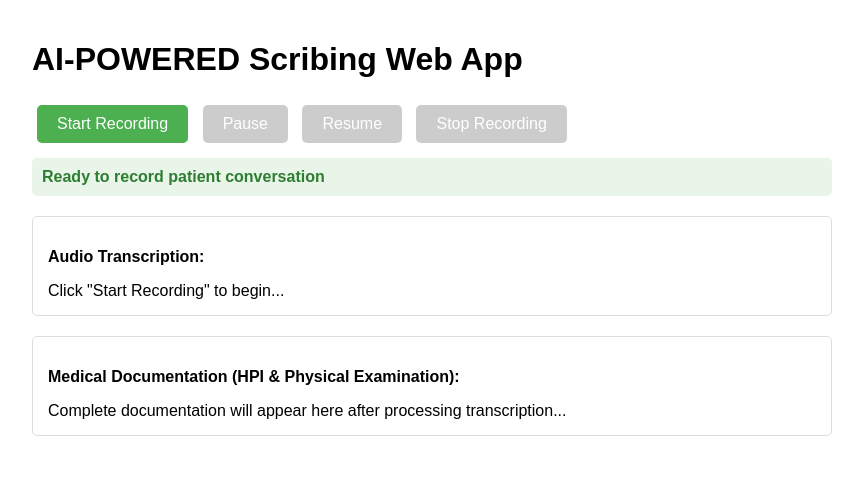
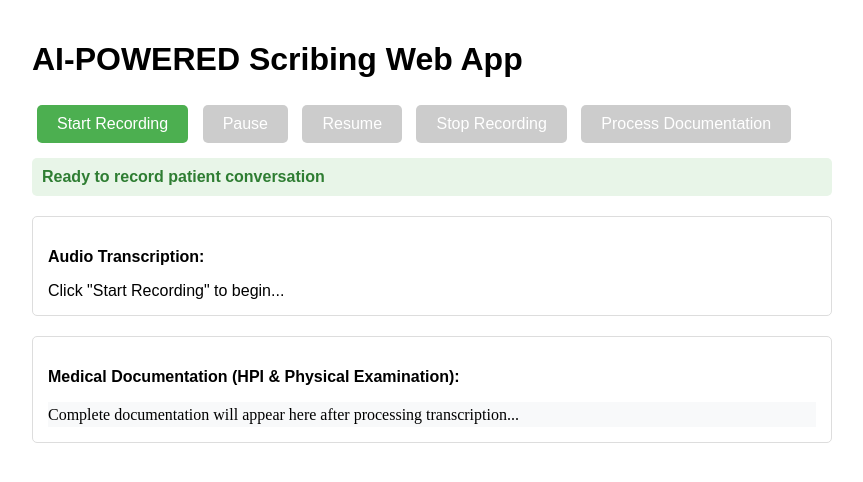
Before and after one commit to Kire117/AI-Powered-Scribing-Web-App, a Flask app: page / in a window 1280 px wide. Shown: the top 482 px of the page, without its empty margins (208-1071 px from the left). Run offline with Flask 3, Linux system fonts and the light colour scheme.

Commit message:
update pause button feature for prod

```diff
--- a/App.py
+++ b/App.py
@@ -1,4 +1,3 @@
-# app.py - Optimized version for long audio processing
 from flask import Flask, render_template, request, jsonify
 import speech_recognition as sr
 import os
@@ -17,7 +16,6 @@
 from threading import Thread
 import queue
 import time
-
 
 # Configure logging
 logging.basicConfig(level=logging.INFO)
@@ -310,10 +308,6 @@
         logger.error("ffmpeg conversion timed out")
         return False
 
-
-
-
-
 def process_audio_with_fallback(audio_file_path):
     """
     Process audio with multiple fallback strategies, optimized for long audio.
@@ -360,8 +354,6 @@
 @app.route('/process_audio', methods=['POST'])
 def process_audio():
     """Process uploaded audio file and return transcript and summary"""
-
-
     logger.info("Processing audio request received")
 
     try:
@@ -405,9 +397,7 @@
         if len(transcript.strip()) < 10:
             return jsonify({"error": "Transcription too short. Please speak more clearly or record longer audio."}), 400
 
-
         # Analyze transcript
-
         try:
             template_analysis = template_mapper.analyze_transcript(transcript)
             logger.info(f"Template Analysis: {template_analysis}")
@@ -418,7 +408,6 @@
                 'confidence': 0.5,
                 'template_text': 'GENERAL:\nVital signs stable.\nExamination findings documented.'
             }
-
 
         # Generate clinical summary
         try:
@@ -436,7 +425,6 @@
             }
         })
 
-
     except Exception as e:
         logger.error(f"Unexpected error: {str(e)}")
         return jsonify({"error": f"Unexpected error: {str(e)}"}), 500
@@ -444,14 +432,12 @@
     finally:
         # Clean up temporary files
         try:
-            if os.path.exists(temp_file_path):
+            if 'temp_file_path' in locals() and os.path.exists(temp_file_path):
                 os.unlink(temp_file_path)
-            if os.path.exists(converted_path):
+            if 'converted_path' in locals() and os.path.exists(converted_path):
                 os.unlink(converted_path)
         except Exception as cleanup_error:
             logger.warning(f"Failed to clean up temp files: {cleanup_error}")
-
-
 
 
 def clean_ai_response(text):
--- a/templates/index.html
+++ b/templates/index.html
@@ -1,5 +1,5 @@
 <!DOCTYPE html>
-<html lang="es">
+<html lang="en">
 <head>
     <meta charset="UTF-8">
     <title>AI Scribe App</title>
@@ -17,14 +17,14 @@
             border: none;
             border-radius: 5px;
             cursor: pointer;
-
             color: white;
         }
         #startBtn { background-color: #4CAF50; }
         #stopBtn { background-color: #f44336; }
         #pauseBtn { background-color: #ff9800; }
         #resumeBtn { background-color: #2196F3; }
-        #startBtn:disabled, #stopBtn:disabled, #pauseBtn:disabled, #resumeBtn:disabled {
+        #processBtn { background-color: #9C27B0; }
+        #startBtn:disabled, #stopBtn:disabled, #pauseBtn:disabled, #resumeBtn:disabled, #processBtn:disabled {
             background-color: #cccccc;
             cursor: not-allowed;
         }
@@ -37,6 +37,7 @@
         .status.ready { background-color: #e8f5e8; color: #2e7d32; }
         .status.recording { background-color: #fff3cd; color: #856404; }
         .status.paused { background-color: #e3f2fd; color: #0d47a1; }
+        .status.processing { background-color: #f3e5f5; color: #4a148c; }
         .status.error { background-color: #ffebee; color: #c62828; }
         .result-section {
             margin-top: 20px;
@@ -61,6 +62,7 @@
         <button id="pauseBtn" disabled>Pause</button>
         <button id="resumeBtn" disabled>Resume</button>
         <button id="stopBtn" disabled>Stop Recording</button>
+        <button id="processBtn" disabled>Process Documentation</button>
     </div>
 
     <div id="status" class="status ready">Ready to record patient conversation</div>
@@ -72,19 +74,20 @@
 
     <div class="result-section">
         <p><strong>Medical Documentation (HPI & Physical Examination):</strong></p>
-        <div id="result">Complete documentation will appear here after processing transcription...</div>
+        <div id="result" class="clinical-report">Complete documentation will appear here after processing transcription...</div>
     </div>
 
     <script>
     let mediaRecorder;
     let audioChunks = [];
     let isRecording = false;
-    let flushInterval;
+    let recordedAudioBlob = null;
 
     const startBtn = document.getElementById("startBtn");
     const pauseBtn = document.getElementById("pauseBtn");
     const resumeBtn = document.getElementById("resumeBtn");
     const stopBtn = document.getElementById("stopBtn");
+    const processBtn = document.getElementById("processBtn");
     const statusMsg = document.getElementById("status");
 
     function setStatus(message, statusClass) {
@@ -98,28 +101,27 @@
             mediaRecorder = new MediaRecorder(stream, { mimeType: 'audio/webm' });
 
             audioChunks = [];
+            recordedAudioBlob = null;
+
             mediaRecorder.ondataavailable = event => {
                 if (event.data.size > 0) {
                     audioChunks.push(event.data);
                 }
             };
 
-            mediaRecorder.onstop = processRecording;
+            mediaRecorder.onstop = () => {
+                recordedAudioBlob = new Blob(audioChunks, { type: 'audio/webm' });
+            };
 
             mediaRecorder.start();
             isRecording = true;
 
-            flushInterval = setInterval(() => {
-                if (mediaRecorder && mediaRecorder.state === "recording") {
-                    mediaRecorder.requestData();
-                }
-            }, 60000);
-
-            setStatus("Recording started...", "recording");
+            setStatus("Recording patient conversation...", "recording");
             startBtn.disabled = true;
             pauseBtn.disabled = false;
             resumeBtn.disabled = true;
             stopBtn.disabled = false;
+            processBtn.disabled = true;
 
         } catch (err) {
             console.error("Microphone error:", err);
@@ -133,7 +135,7 @@
             mediaRecorder.pause();
             pauseBtn.disabled = true;
             resumeBtn.disabled = false;
-            setStatus("Recording paused.", "paused");
+            setStatus("Recording paused - Resume when ready", "paused");
         }
     };
 
@@ -142,29 +144,37 @@
             mediaRecorder.resume();
             pauseBtn.disabled = false;
             resumeBtn.disabled = true;
-            setStatus("Recording resumed.", "recording");
+            setStatus("Recording resumed", "recording");
         }
     };
 
     stopBtn.onclick = () => {
         if (mediaRecorder && isRecording) {
             mediaRecorder.stop();
-            clearInterval(flushInterval);
+            mediaRecorder.stream.getTracks().forEach(track => track.stop());
             isRecording = false;
 
+            setStatus("Recording stopped - Ready to process", "ready");
             startBtn.disabled = false;
             pauseBtn.disabled = true;
             resumeBtn.disabled = true;
             stopBtn.disabled = true;
-
-            setStatus("Recording stopped. Processing...", "ready");
+            processBtn.disabled = false; // Enable processing
         }
     };
 
-    async function processRecording() {
-        const audioBlob = new Blob(audioChunks, { type: 'audio/webm' });
+    processBtn.onclick = async () => {
+        if (!recordedAudioBlob) {
+            alert("No recording available to process!");
+            return;
+        }
+
+        setStatus("Processing audio and generating documentation...", "processing");
+        processBtn.disabled = true;
+        document.getElementById("result").textContent = "Processing your recording...";
+
         const formData = new FormData();
-        formData.append('audio', audioBlob, 'recording.webm');
+        formData.append('audio', recordedAudioBlob, 'recording.webm');
 
         try {
             const response = await fetch('/process_audio', {
@@ -175,10 +185,14 @@
             const data = await response.json();
 
             if (response.ok) {
-                // ✅ Use .textContent for safe insertion
                 document.getElementById("audioResult").textContent = data.transcript || 'No transcription received.';
                 document.getElementById("result").textContent = data.summary || 'No documentation received.';
-                setStatus("Recording and processing complete.", "ready");
+                setStatus("Documentation complete", "ready");
+
+                // Reset for next patient
+                recordedAudioBlob = null;
+                audioChunks = [];
+
             } else {
                 throw new Error(data.error || "Unknown error occurred");
             }
@@ -186,11 +200,12 @@
         } catch (err) {
             console.error("Error processing:", err);
             document.getElementById("audioResult").textContent = '';
-            document.getElementById("result").innerHTML = `<div class="alert alert-danger">
-            Error: Could not process audio. ${error.message}</div>`;
-            setStatus("Error during processing.", "error");
+            document.getElementById("result").innerHTML = `<div style="color: #c62828;">Error: Could not process audio. ${err.message}</div>`;
+            setStatus("Error during processing", "error");
+        } finally {
+            processBtn.disabled = false;
         }
-    }
+    };
     </script>
 
 </body>
```
